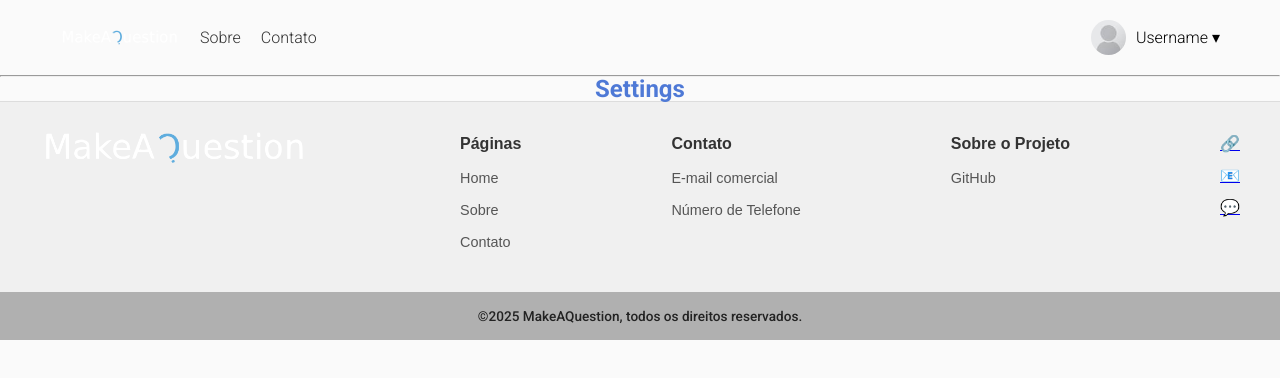
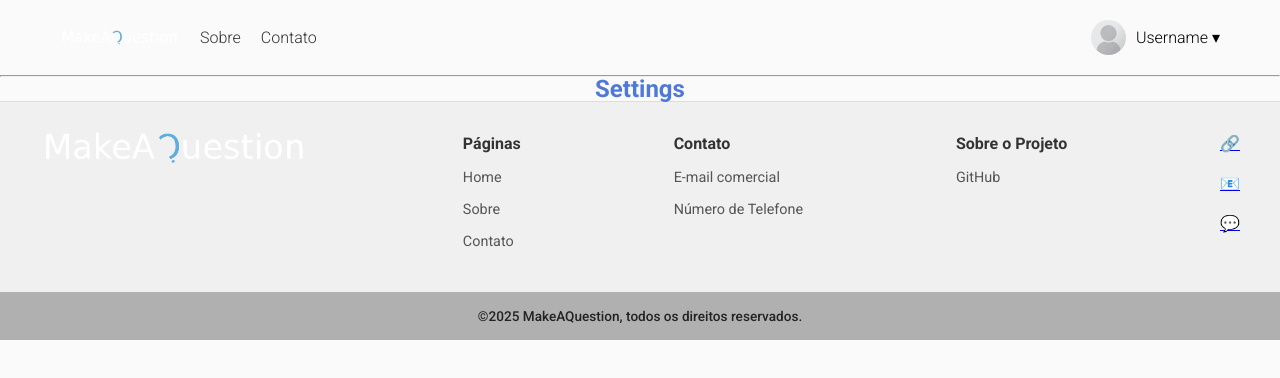
Before and after one commit to coffee-and-code-enterprise/make-a-question, a React (Vite) app: page /settings in a window 1280 px wide. Shown: the top 378 px of the page. Built offline with nearby package versions, Linux system fonts and the light colour scheme.

Commit message:
Footer com fonte certa agora (eu acho)

```diff
--- a/src/components/Footer.module.css
+++ b/src/components/Footer.module.css
@@ -1,7 +1,6 @@
 .footerContainer {
   background-color: #f0f0f0;
   padding: 30px 40px;
-  font-family: Arial, sans-serif;
   color: #333;
   border-top: 1px solid #ddd;
 }
@@ -43,7 +42,6 @@
   color: #555;
 }
 
-
 .footerLink {
   text-decoration: none;
   color: #555;
@@ -54,11 +52,12 @@
   color: #000;
   text-decoration: underline;
 }
+
 /* Icones */
 .iconsSection {
   display: flex;
   flex-direction: column;
-  gap: 8px;
+  gap: 16px;
   align-items: center;
 }
 
@@ -71,6 +70,7 @@
   color: #222;
   font-weight: 500;
 }
+
 .logo {
   display: flex;
   width: 270px;
```
